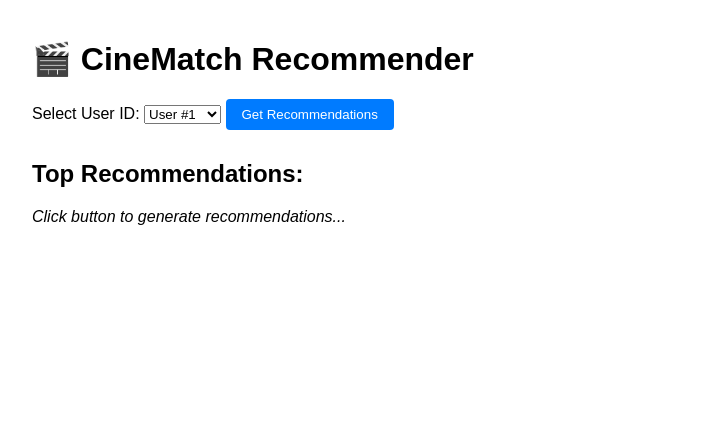
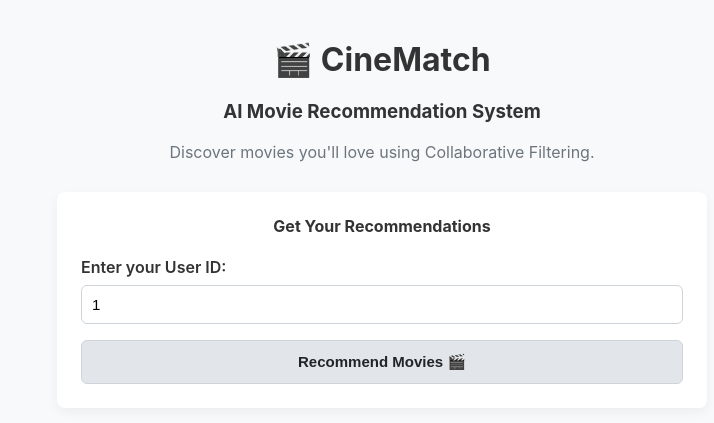
Before and after one commit to ModhakKGowda/CineMatch, a Flask app: page / in a window 1280 px wide. Shown: the top 423 px of the page, without its empty margins (258-972 px from the left). Run offline with Flask 3, Linux system fonts and the light colour scheme; parts of the project's set-up code (start-up, migrations or seed data) failed here and were passed over.

Commit message:
Revamp index.html for CineMatch UI enhancements
Updated the layout and styling of the CineMatch page, enhancing user experience with a new header and improved card design.

```diff
--- a/templates/index.html
+++ b/templates/index.html
@@ -2,42 +2,138 @@
 <html lang="en">
 <head>
     <meta charset="UTF-8">
-    <title>CineMatch - Recommender Engine</title>
+    <meta name="viewport" content="width=device-width, initial-scale=1.0">
+    <title>CineMatch - AI Movie Recommendation System</title>
     <style>
-        body { font-family: Arial, sans-serif; max-width: 700px; margin: 40px auto; padding: 0 20px; }
-        .card { border: 1px solid #ddd; padding: 12px; margin-bottom: 8px; border-radius: 6px; }
-        button { padding: 8px 16px; cursor: pointer; background-color: #007bff; color: white; border: none; border-radius: 4px; }
+        body {
+            font-family: -apple-system, BlinkMacSystemFont, "Segoe UI", Roboto, sans-serif;
+            background-color: #f8f9fa;
+            color: #333;
+            max-width: 650px;
+            margin: 40px auto;
+            padding: 0 20px;
+        }
+        .header {
+            text-align: center;
+            margin-bottom: 30px;
+        }
+        .card {
+            background: white;
+            border-radius: 8px;
+            padding: 24px;
+            box-shadow: 0 4px 12px rgba(0,0,0,0.05);
+            margin-bottom: 24px;
+        }
+        .form-group {
+            margin-bottom: 16px;
+        }
+        label {
+            display: block;
+            margin-bottom: 8px;
+            font-weight: 600;
+        }
+        input[type="number"], select {
+            width: 100%;
+            padding: 10px;
+            border: 1px solid #ced4da;
+            border-radius: 6px;
+            box-sizing: border-box;
+            font-size: 15px;
+        }
+        button {
+            width: 100%;
+            padding: 12px;
+            background-color: #e2e6ea;
+            color: #212529;
+            border: 1px solid #ced4da;
+            border-radius: 6px;
+            font-size: 15px;
+            font-weight: 600;
+            cursor: pointer;
+            transition: background-color 0.2s;
+        }
+        button:hover {
+            background-color: #dae0e5;
+        }
+        .movie-item {
+            background: #ffffff;
+            border: 1px solid #e9ecef;
+            border-left: 4px solid #007bff;
+            padding: 12px 16px;
+            margin-bottom: 8px;
+            border-radius: 4px;
+            display: flex;
+            justify-content: space-between;
+            align-items: center;
+        }
+        .score {
+            font-weight: bold;
+            color: #28a745;
+        }
     </style>
 </head>
 <body>
-    <h1>🎬 CineMatch Recommender</h1>
-    <label for="userSelect">Select User ID:</label>
-    <select id="userSelect">
-        {% for u in users %}
-            <option value="{{ u }}">User #{{ u }}</option>
-        {% endfor %}
-    </select>
-    <button onclick="fetchRecommendations()">Get Recommendations</button>
 
-    <h2 style="margin-top: 30px;">Top Recommendations:</h2>
-    <div id="results"><i>Click button to generate recommendations...</i></div>
+    <div class="header">
+        <h1>🎬 CineMatch</h1>
+        <h3>AI Movie Recommendation System</h3>
+        <p style="color: #6c757d;">Discover movies you'll love using Collaborative Filtering.</p>
+    </div>
+
+    <div class="card">
+        <h4 style="margin-top: 0; text-align: center;">Get Your Recommendations</h4>
+
+        <div class="form-group">
+            <label for="userIdInput">Enter your User ID:</label>
+            <input type="number" id="userIdInput" value="1" min="1" placeholder="Example: 1">
+        </div>
+
+        <button onclick="fetchRecommendations()">Recommend Movies 🎬</button>
+    </div>
+
+    <div id="resultsContainer" style="display: none;">
+        <h3>Top Movie Recommendations</h3>
+        <div id="results"></div>
+    </div>
 
     <script>
         async function fetchRecommendations() {
-            const userId = document.getElementById('userSelect').value;
+            const userId = document.getElementById('userIdInput').value || 1;
             const container = document.getElementById('results');
-            container.innerHTML = "Loading...";
+            const resultsContainer = document.getElementById('resultsContainer');
 
+            resultsContainer.style.display = "block";
+            container.innerHTML = "<p style='color: #6c757d;'>Loading recommendations...</p>";
+
+            try {
                 const res = await fetch(`/api/recommend?user_id=${userId}&top_n=5`);
                 const data = await res.json();
 
                 container.innerHTML = "";
+
+                if (!data.recommendations || data.recommendations.length === 0) {
+                    container.innerHTML = "<p>No recommendations found for this User ID.</p>";
+                    return;
+                }
+
                 data.recommendations.forEach(item => {
                     const div = document.createElement('div');
-                div.className = 'card';
-                div.innerHTML = `<strong>${item.title}</strong> — Predicted Rating: ⭐️ ${item.score}`;
+                    div.className = 'movie-item';
+
+                    // Support string titles or structured dict outputs
+                    const title = typeof item === 'string' ? item : item.title;
+                    const score = item.score ? `⭐️ ${item.score}` : '';
+
+                    div.innerHTML = `
+                        <span><strong>${title}</strong></span>
+                        <span class="score">${score}</span>
+                    `;
                     container.appendChild(div);
                 });
+            } catch (err) {
+                console.error("Error fetching recommendations:", err);
+                container.innerHTML = "<p style='color: red;'>Failed to load recommendations. Make sure Flask app is running.</p>";
+            }
         }
     </script>
 </body>
```
Lines whose indentation alone changed are shown as unchanged.
